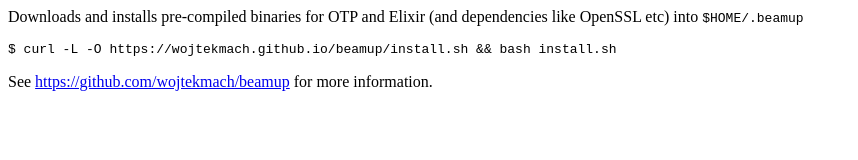
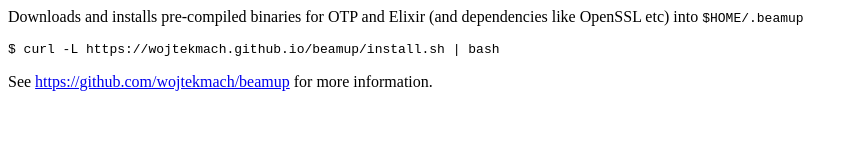
Before and after one commit to wojtekmach/beamup-old, a plain HTML site: page docs/index.html in a window 1280 px wide. Shown: the whole page, without its empty margins (0-858 px from the left). Drawn offline with Linux system fonts and the light colour scheme.

Commit message:
Update docs/index.html

```diff
--- a/docs/index.html
+++ b/docs/index.html
@@ -1,5 +1,5 @@
 <p>Downloads and installs pre-compiled binaries for OTP and Elixir (and dependencies like OpenSSL etc) into <code>$HOME/.beamup</code></p>
 
-<code>$ curl -L -O https://wojtekmach.github.io/beamup/install.sh && bash install.sh</code>
+<code>$ curl -L https://wojtekmach.github.io/beamup/install.sh | bash</code>
 
 <p>See <a href="https://github.com/wojtekmach/beamup">https://github.com/wojtekmach/beamup</a> for more information.</p>
```
